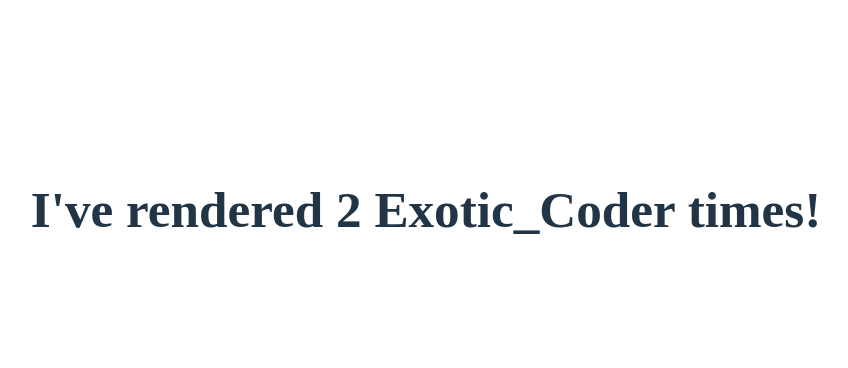
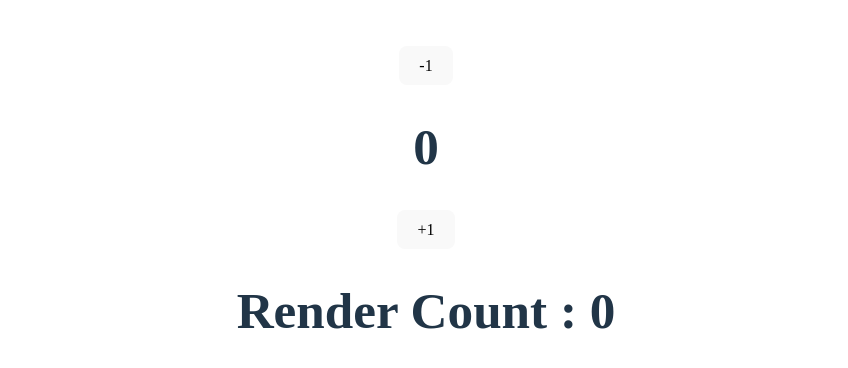
Before and after one commit to RanjeetKumar63/Hookes, a React (Vite) app: page / in a window 1280 px wide. Shown: the part 190-558 px from the top of the page, without its empty margins (214-1062 px from the left). Built offline with nearby package versions, Linux system fonts and the light colour scheme.

Commit message:
upto-date

```diff
--- a/src/App.jsx
+++ b/src/App.jsx
@@ -48,26 +48,81 @@
 
 // export default App;
 
-import { useEffect, useState } from "react";
+// import { useEffect, useState } from "react";
 
+// import "./App.css";
+
+// const App = () => {
+//   const [count, setCount] = useState(0);
+//   const [name, setName] = useState("Exotic_Coder");
+//   useEffect(() => {
+//     setTimeout(() => {
+//       setCount((count) => count + 1);
+//     }, 2000);
+//   }, [count, name]);
+//   return (
+//     <div>
+//       <h1>
+//         I've rendered {count} {""}
+//         {name} times!
+//       </h1>
+//     </div>
+//   );
+// };
+
+// export default App;
+
+//             **************  UseRef ******************
+import React, { useEffect, useRef, useState } from "react";
 import "./App.css";
 
 const App = () => {
-  const [count, setCount] = useState(0);
-  const [name, setName] = useState("Exotic_Coder");
+  const [value, setValue] = useState(0);
+  //const [count, setCount] = useState(0);
+  const count = useRef(0);
+  console.log(count);
+
   useEffect(() => {
-    setTimeout(() => {
-      setCount((count) => count + 1);
-    }, 2000);
-  }, [count, name]);
+    count.current = count.current + 1;
+  });
   return (
-    <div>
-      <h1>
-        I've rendered {count} {""}
-        {name} times!
-      </h1>
-    </div>
+    <>
+      <button
+        onClick={() => {
+          setValue((prev) => prev - 1);
+        }}
+      >
+        -1
+      </button>
+      <h1>{value}</h1>
+      <button
+        onClick={() => {
+          setValue((prev) => prev + 1);
+        }}
+      >
+        +1
+      </button>
+      <h1>Render Count : {count.current}</h1>
+    </>
   );
 };
 
 export default App;
+
+// const App = () => {
+//   const inputElement = useRef();
+
+//   const btnClicked = () => {
+//     console.log(inputElement.current);
+//     inputElement.current.style.background = "blue";
+//   };
+
+//   return (
+//     <>
+//       <input type="text" placeholder="First Name" ref={inputElement} />
+//       <button onClick={btnClicked}>Click Here</button>
+//     </>
+//   );
+// };
+
+// export default App;
--- a/src/index.css
+++ b/src/index.css
@@ -42,7 +42,7 @@ button {
   font-size: 1em;
   font-weight: 500;
   font-family: inherit;
-  background-color: #1a1a1a;
+  background-color: #6abf3d;
   cursor: pointer;
   transition: border-color 0.25s;
 }
```
